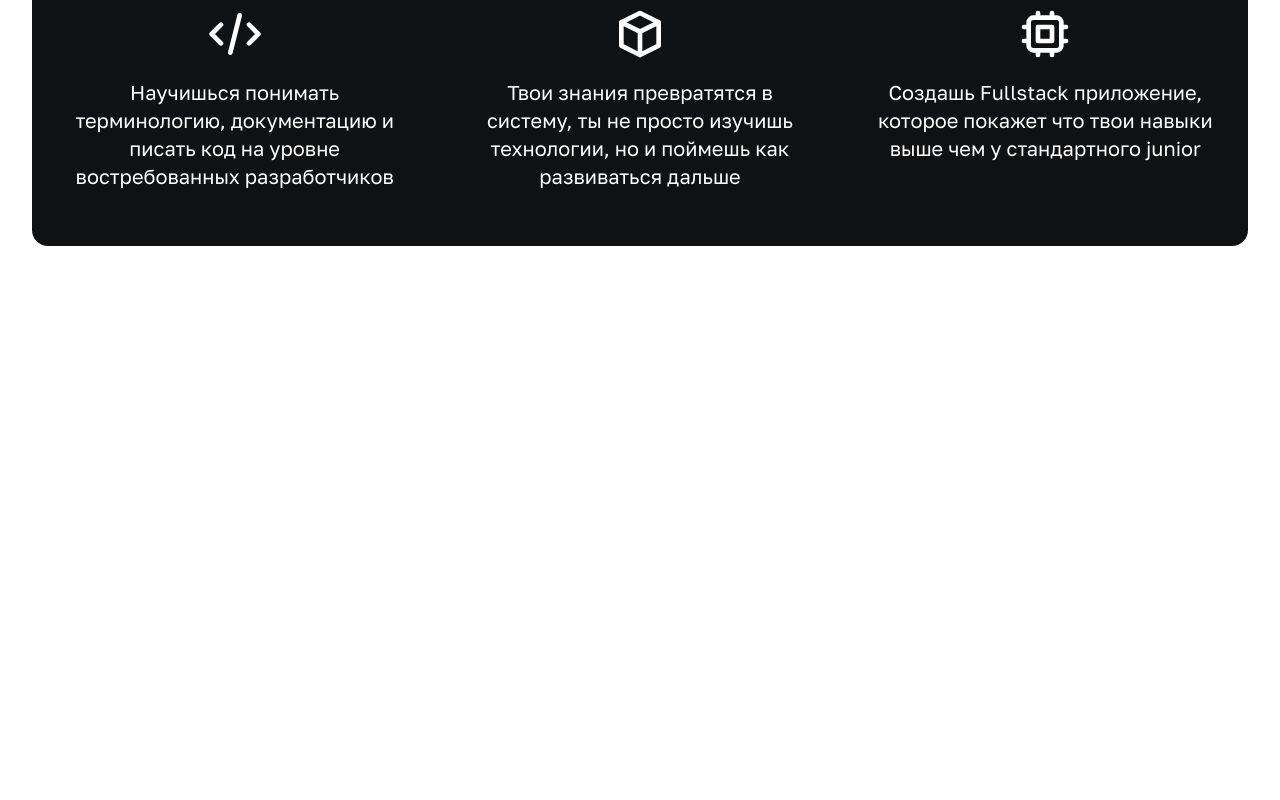
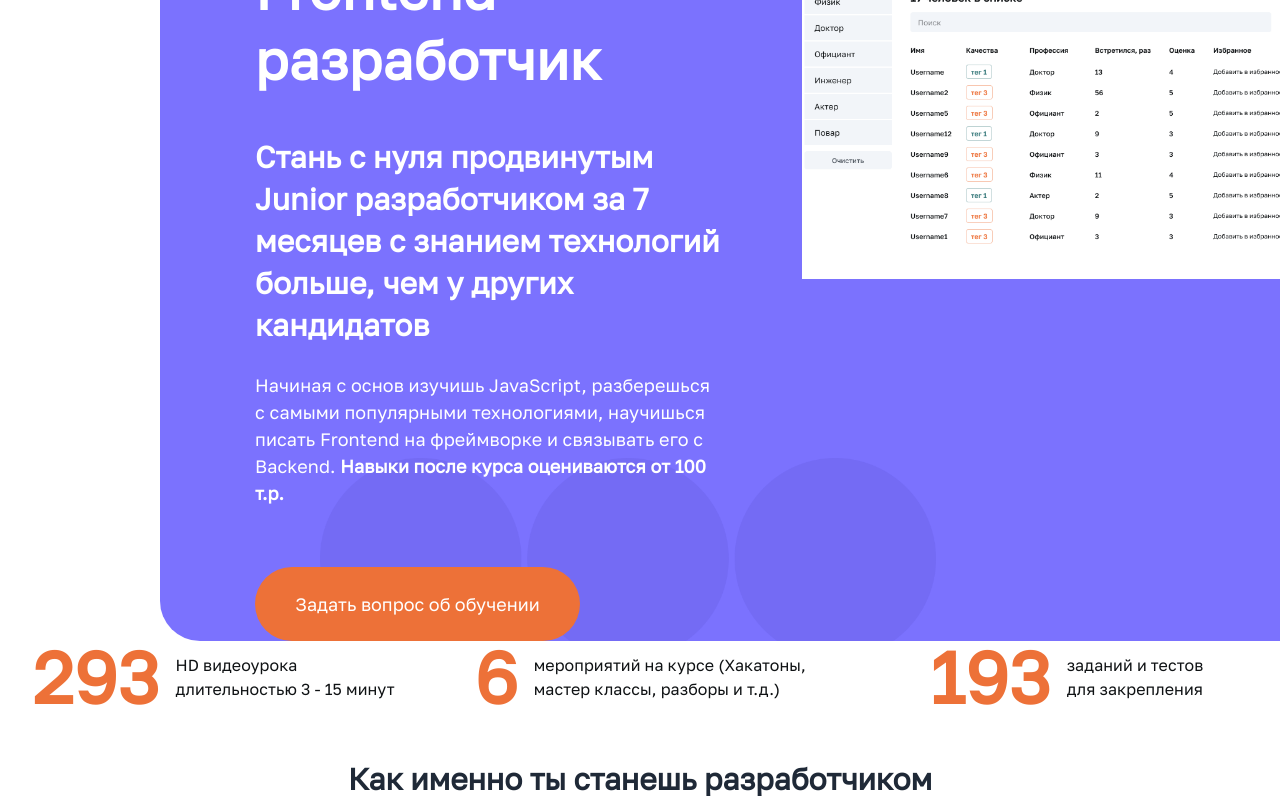
Before and after one commit to dliakin/react-tailwind-landing-page, a React (Create React App) app: page / in a window 1280 px wide. Shown: the part 280-1080 px from the top of the page. Before the commit the page ends 800 px from the top, so only its background shows below. Built offline with nearby package versions, Linux system fonts and the light colour scheme.

Commit message:
Update app with new components

```diff
--- a/src/App.tsx
+++ b/src/App.tsx
@@ -1,5 +1,8 @@
 import React from "react";
 import Features from "./components/features/Features";
+import Hero from "./components/hero/Hero";
+import Stats from "./components/stats/Stats";
+import Heading from "./heading/Heading";
 import { IFeatureTab } from "./models/models";
 
 const features: IFeatureTab[] = [
@@ -42,6 +45,9 @@ const features: IFeatureTab[] = [
 function App() {
   return (
     <>
+      <Hero />
+      <Stats />
+      <Heading />
       <Features features={features} />
     </>
   );
```
